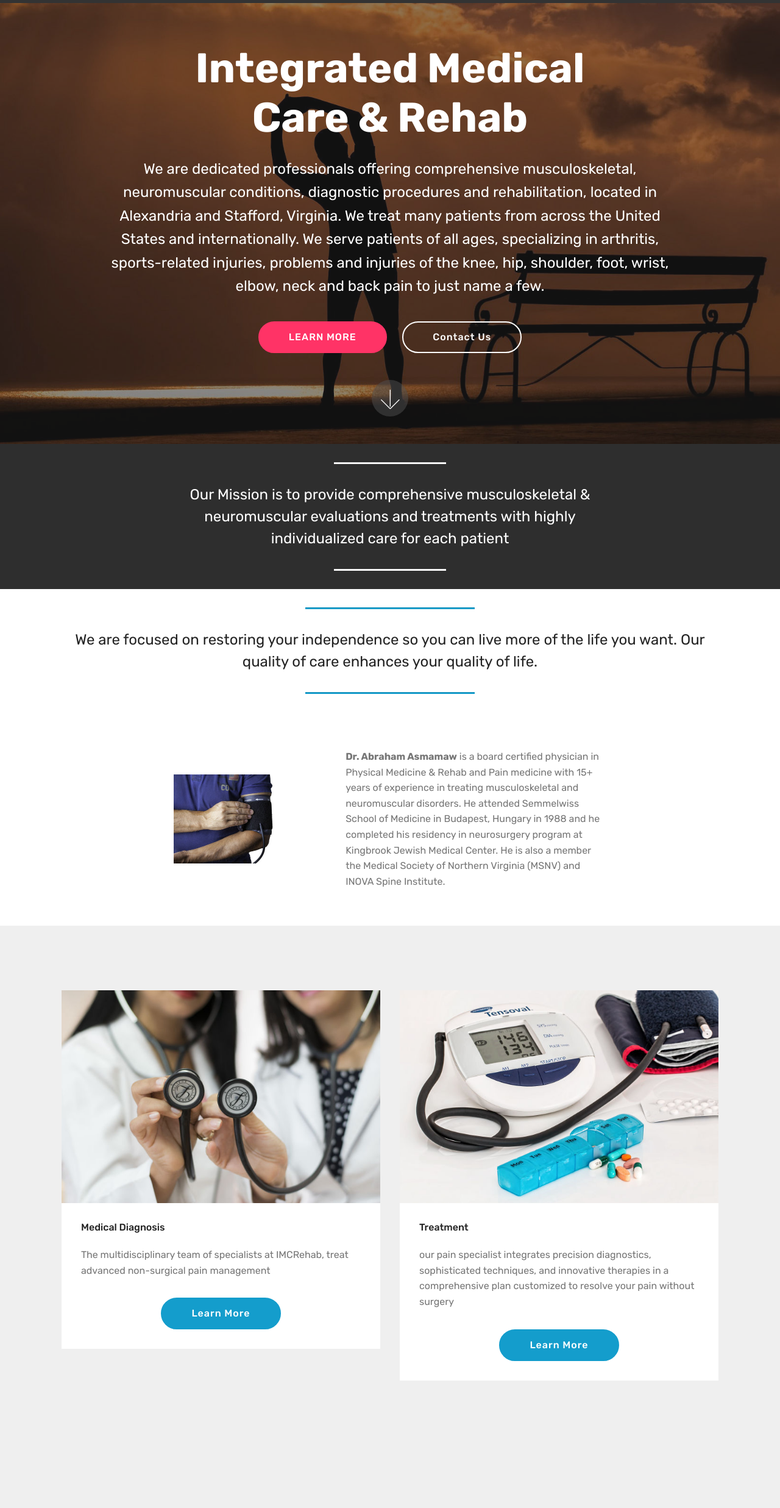
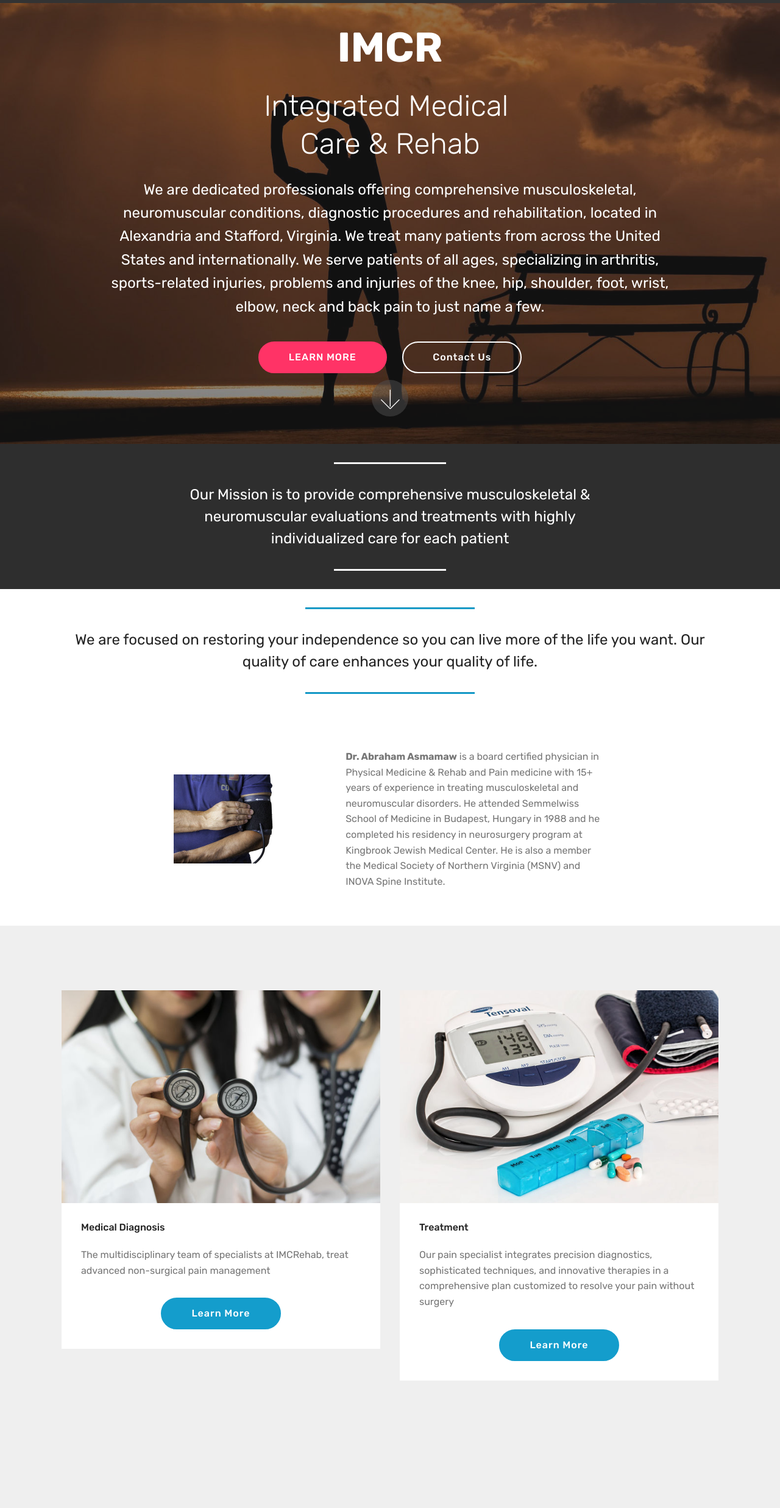
Before and after one commit to barukasu/imcr_site, a plain HTML site: page index.html in a window 1280 px wide. Shown: the part 72-2545 px from the top of the page at 61% size. Drawn offline with Linux system fonts and the light colour scheme; files whose address does not match are found by name.

```diff
--- a/index.html
+++ b/index.html
@@ -61,7 +61,7 @@
     </nav>
 </section>
 
-<section class="engine"><a href="https://mobirise.info/c">free site builder</a></section><section class="cid-rz4bROD5AA mbr-fullscreen mbr-parallax-background" id="header2-0">
+<section class="engine"><a href="https://mobirise.info/z">best free html templates</a></section><section class="cid-rz4bROD5AA mbr-fullscreen mbr-parallax-background" id="header2-0">
 
 
 
@@ -70,9 +70,8 @@
     <div class="container align-center">
         <div class="row justify-content-md-center">
             <div class="mbr-white col-md-10">
-                <h1 class="mbr-section-title mbr-bold pb-3 mbr-fonts-style display-1">
-                    Integrated Medical <br>Care &amp; Rehab</h1>
-
+                <h1 class="mbr-section-title mbr-bold pb-3 mbr-fonts-style display-1">IMCR</h1>
+                <h3 class="mbr-section-subtitle align-center mbr-light pb-3 mbr-fonts-style display-2">Integrated Medical&nbsp;<div>Care &amp; Rehab</div></h3>
                 <p class="mbr-text pb-3 mbr-fonts-style display-5">We are dedicated professionals offering comprehensive musculoskeletal, neuromuscular conditions, diagnostic procedures and rehabilitation, located in Alexandria and Stafford, Virginia. We treat many patients from across the United States and internationally. We serve patients of all ages, specializing in arthritis, sports-related injuries, problems and injuries of the knee, hip, shoulder, foot, wrist, elbow, neck and back pain to just name a few.<br></p>
                 <div class="mbr-section-btn"><a class="btn btn-md btn-secondary display-4" href="index.html#content2-5">LEARN MORE</a>
                     <a class="btn btn-md btn-white-outline display-4" href="https://mobirise.co">Contact Us</a></div>
@@ -167,8 +166,7 @@
                     <div class="card-box">
                         <h4 class="card-title mbr-fonts-style display-7">
                             Treatment</h4>
-                        <p class="mbr-text mbr-fonts-style display-7">
-                            our pain specialist integrates precision diagnostics, sophisticated techniques, and innovative therapies in a comprehensive plan customized to resolve your pain without surgery</p>
+                        <p class="mbr-text mbr-fonts-style display-7">Our pain specialist integrates precision diagnostics, sophisticated techniques, and innovative therapies in a comprehensive plan customized to resolve your pain without surgery</p>
                     </div>
                     <div class="mbr-section-btn text-center">
                         <a href="https://mobirise.co" class="btn btn-primary display-4">
@@ -302,7 +300,7 @@
         <div class="row justify-content-center">
             <div class="media-container-column col-lg-8" data-form-type="formoid">
                 <!---Formbuilder Form--->
-                <form action="https://mobirise.com/" method="POST" class="mbr-form form-with-styler" data-form-title="Mobirise Form"><input type="hidden" name="email" data-form-email="true" value="EkOfICvRNKjjflhkDHeIzgVX2VAqSnteoR08VO00a+mZceLN1I7AcYzngkGRFKyT5ia5KT1Va1/LfJlVAhxbWmm2hyMyI+elslUIT2FTTGtIaLHSPD6J6pEO+4N9ew0o">
+                <form action="https://mobirise.com/" method="POST" class="mbr-form form-with-styler" data-form-title="Mobirise Form"><input type="hidden" name="email" data-form-email="true" value="in5Tumk5VcHuW0+rUxwhCYDfau/MrGee97Wb5NaMCP7qRZbZEJQbVAeZHGgmoX70h85gq+2xOZX9w6t66sNuvg7S+BHrIErguTSPosh27yw2SAWHZOf3300xaCQWOU7k">
                     <div class="row">
                         <div hidden="hidden" data-form-alert="" class="alert alert-success col-12">Thank you for messaging us.</div>
                         <div hidden="hidden" data-form-alert-danger="" class="alert alert-danger col-12">
```
Also changed, not shown: 1 other file.
